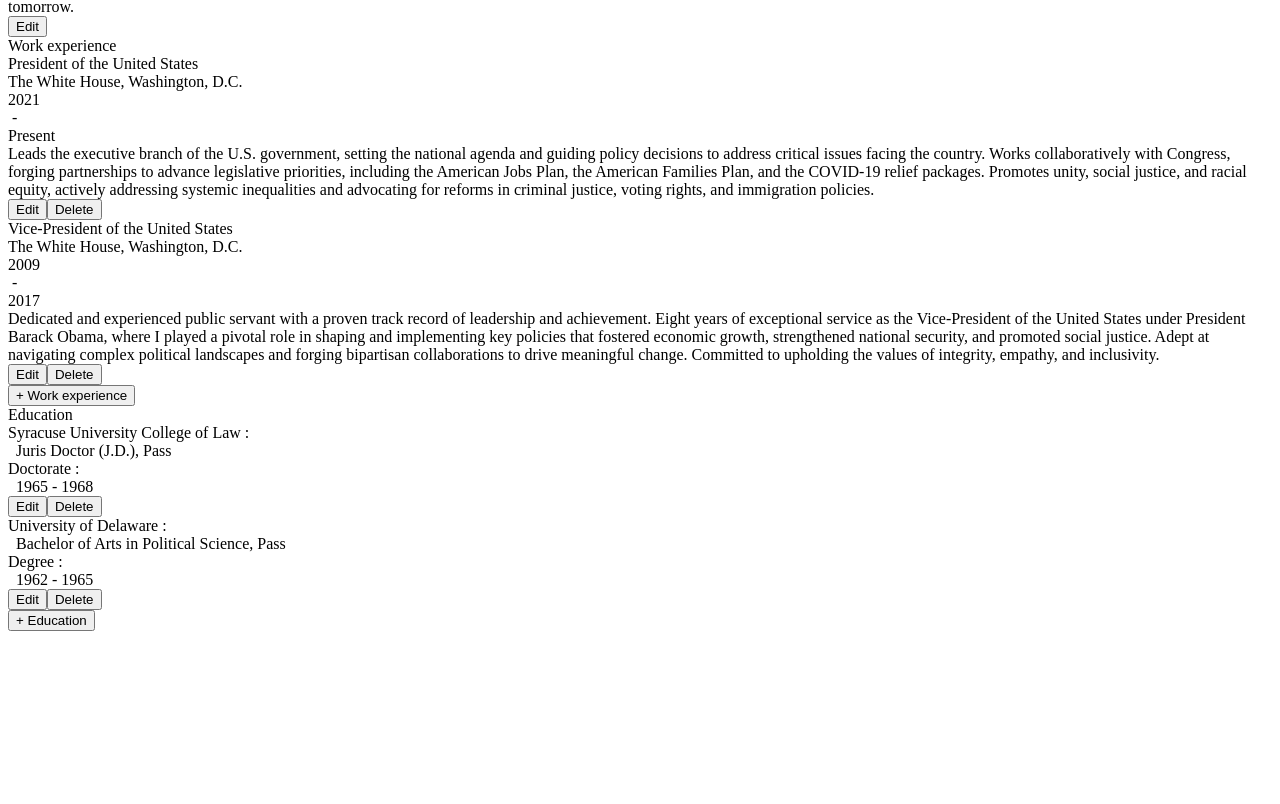
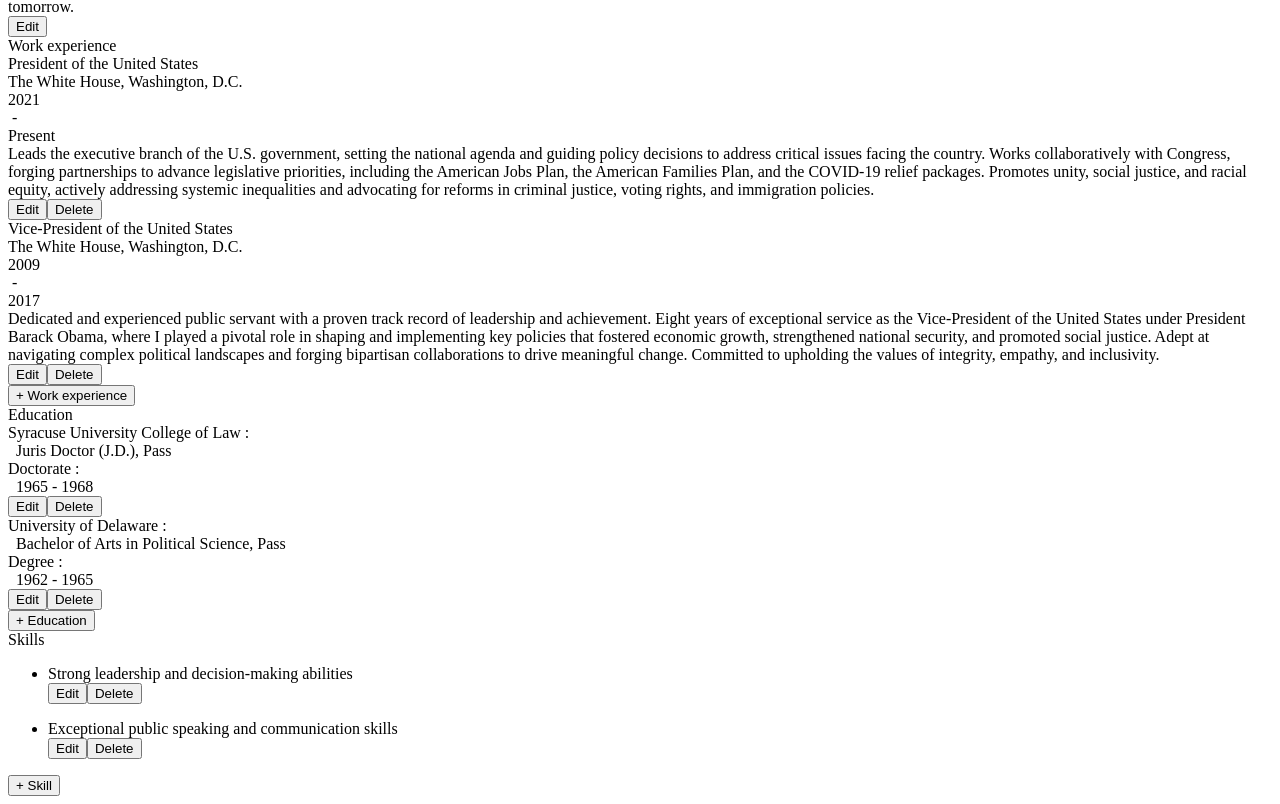
Before and after one commit to Barrymoonshine/cv-app-functions, a React (Create React App) app: page / in a window 1280 px wide. Shown: the part 250-1054 px from the top of the page. Before the commit the page ends 889 px from the top, so only its background shows below. Built offline with nearby package versions, Linux system fonts and the light colour scheme.

Commit message:
Created Skills and SkillsForm components

```diff
--- a/src/App.js
+++ b/src/App.js
@@ -4,6 +4,7 @@
 import AboutMe from './components/AboutMe/AboutMe';
 import WorkExperience from './components/WorkExperience/WorkExperience';
 import Education from './components/Education/Education';
+import Skills from './components/Skills/Skills';
 
 const App = () => {
   return (
@@ -21,6 +22,8 @@
             <WorkExperience />
             <div className='sub-titles'>Education</div>
             <Education />
+            <div className='sub-titles'>Skills</div>
+            <Skills />
           </div>
         </div>
       </main>
--- /dev/null
+++ b/src/components/Skills/Skills.js
@@ -0,0 +1,91 @@
+import React, { useState } from 'react';
+import './Skills.css';
+import EditButton from '../Buttons/EditButton/EditButton';
+import DeleteButton from '../Buttons/DeleteButton/DeleteButton';
+import AddNewButton from '../Buttons/AddNewButton/AddNewButton';
+import uniqid from 'uniqid';
+import SkillsForm from '../SkillsForm/SkillsForm';
+
+const Skills = () => {
+  const [skills, setSkills] = useState([
+    {
+      id: uniqid(),
+      skill: 'Strong leadership and decision-making abilities',
+      isFormVisible: false,
+    },
+    {
+      id: uniqid(),
+      skill: 'Exceptional public speaking and communication skills',
+      isFormVisible: false,
+    },
+  ]);
+
+  const addSkill = () => {
+    const newSkill = {
+      id: uniqid(),
+      skill: 'New',
+      isFormVisible: false,
+    };
+    setSkills((prevState) => [...prevState, newSkill]);
+  };
+
+  const updateFormVisibility = (boolean, id) => {
+    const updatedArray = skills.map((skill) => {
+      if (skill.id === id) {
+        return {
+          ...skill,
+          isFormVisible: boolean,
+        };
+      }
+      return skill;
+    });
+    setSkills(updatedArray);
+  };
+
+  const deleteSkill = (id) => {
+    setSkills((prevState) => {
+      return prevState.filter((skill) => skill.id !== id);
+    });
+  };
+
+  const updateSkill = (id, skillInput) => {
+    const updatedArray = skills.map((skill) => {
+      if (skill.id === id) {
+        return {
+          ...skill,
+          skill: skillInput,
+          isFormVisible: false,
+        };
+      }
+      return skill;
+    });
+    setSkills(updatedArray);
+  };
+
+  return (
+    <div className='skills-container'>
+      {skills.map((skill) => (
+        <div key={skill.id} className='skill-details'>
+          {!skill.isFormVisible ? (
+            <ul>
+              <li>{skill.skill}</li>
+              <EditButton
+                onClick={() => updateFormVisibility(true, skill.id)}
+              />
+              <DeleteButton onClick={() => deleteSkill(skill.id)} />
+            </ul>
+          ) : (
+            <SkillsForm
+              skillId={skill.id}
+              isFormVisible={skill.isFormVisible}
+              updateSkill={updateSkill}
+            />
+          )}
+        </div>
+      ))}
+      <AddNewButton onClick={addSkill} text={'+ Skill'} />
+    </div>
+  );
+};
+
+export default Skills;
--- /dev/null
+++ b/src/components/SkillsForm/SkillsForm.js
@@ -0,0 +1,39 @@
+import React, { useState } from 'react';
+import './SkillsForm.css';
+import SubmitButton from '../Buttons/SubmitButton/SubmitButton';
+
+const SkillsForm = (props) => {
+  const [skillInput, setSkillInput] = useState('');
+
+  const handleSubmit = (e) => {
+    e.preventDefault();
+    const { skillInput } = e.target;
+    props.updateSkill(props.skillId, skillInput.value);
+  };
+
+  const handleInput = (event) => {
+    setSkillInput(event.target.value);
+  };
+
+  return (
+    <div>
+      {props.isFormVisible && (
+        <div>
+          <form onSubmit={handleSubmit}>
+            <label>Skill:</label>
+            <input
+              type='text'
+              name='skillInput'
+              value={skillInput}
+              onChange={handleInput}
+              required
+            />
+            <SubmitButton />
+          </form>
+        </div>
+      )}
+    </div>
+  );
+};
+
+export default SkillsForm;
```
Also changed, not shown: src/components/Skills/Skills.css (added), src/components/SkillsForm/SkillsForm.css (added).
